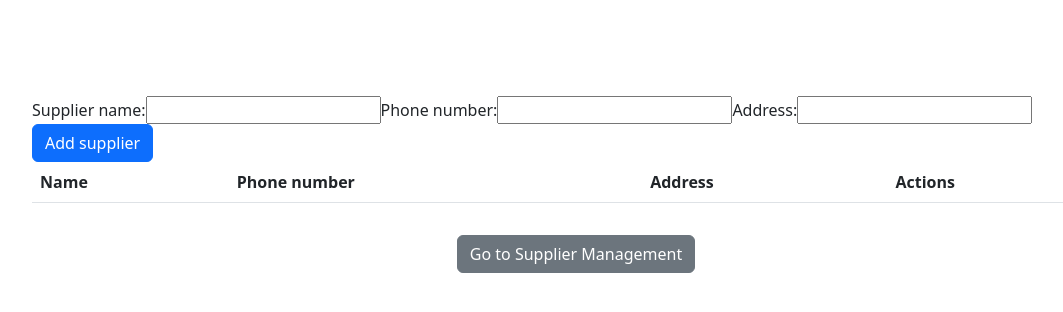
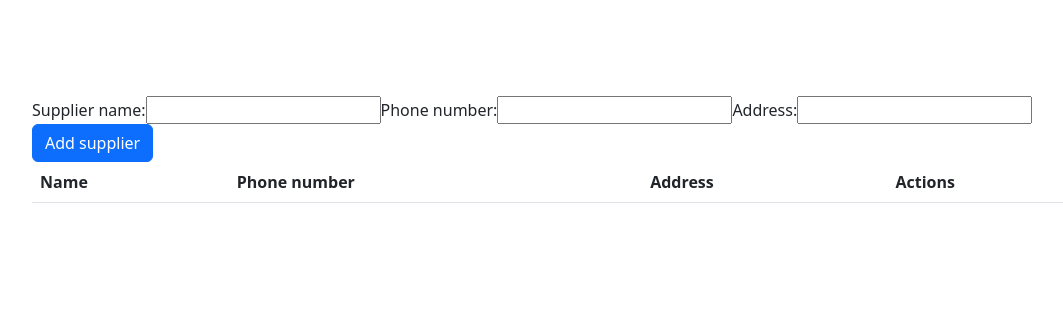
Before and after one commit to MinKhantKyaw5006/stock-final-6410935, a Next.js app: page / in a window 1280 px wide. Shown: the top 312 px of the page, without its empty margins (64-1127 px from the left). Built offline with nearby package versions, Linux system fonts and the light colour scheme.

Commit message:
Update SupplierTable.js

```diff
--- a/pages/components/SupplierTable.js
+++ b/pages/components/SupplierTable.js
@@ -131,9 +131,9 @@ function SupplierTable() {
         </tbody>
       </table>
       <div className="text-center">
-        <Link href="/supplier-management">
+        {/* <Link href="/supplier-management">
           <a className="btn btn-secondary mt-3">Go to Supplier Management</a>
-        </Link>
+        </Link> */}
       </div>
     </div>
   );
```
